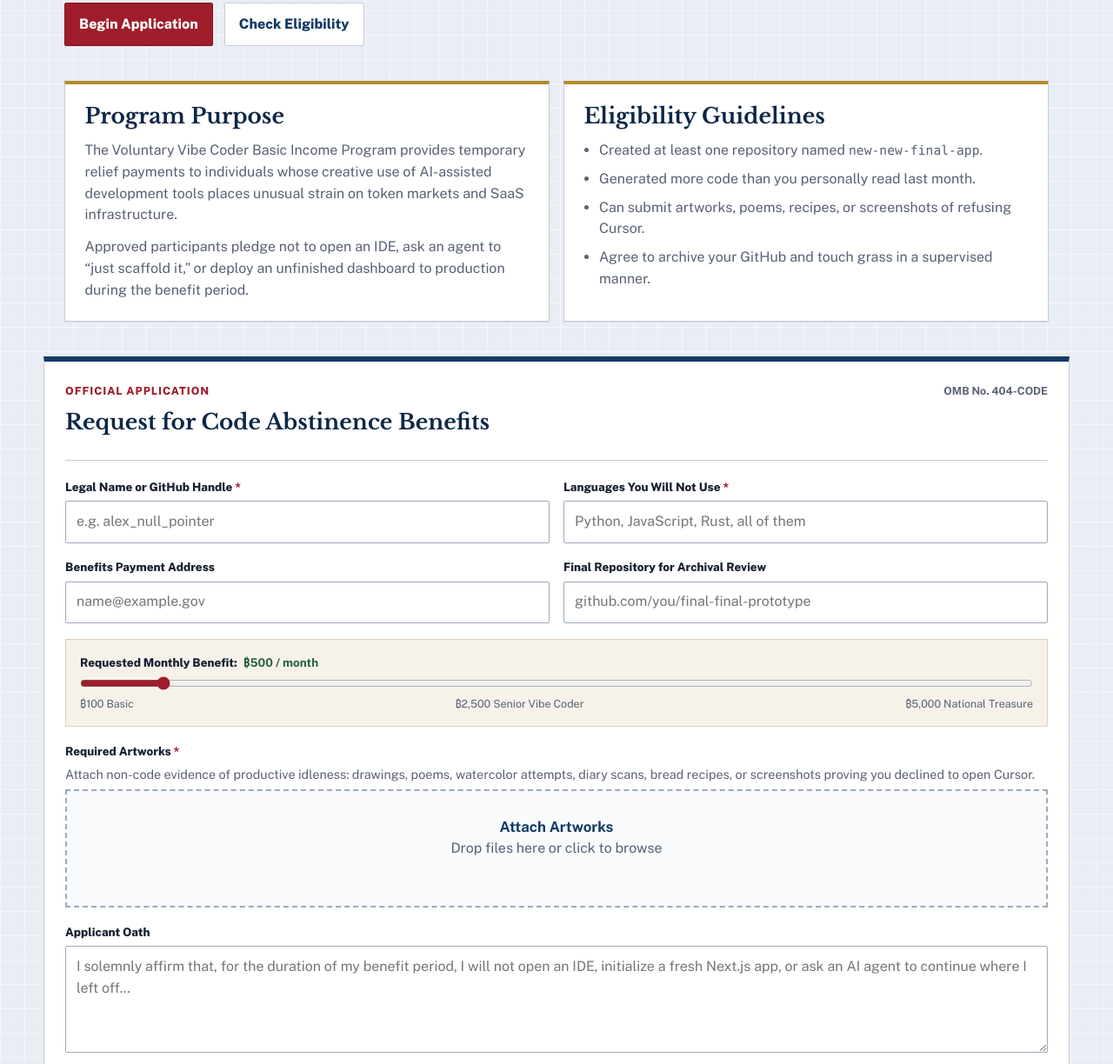
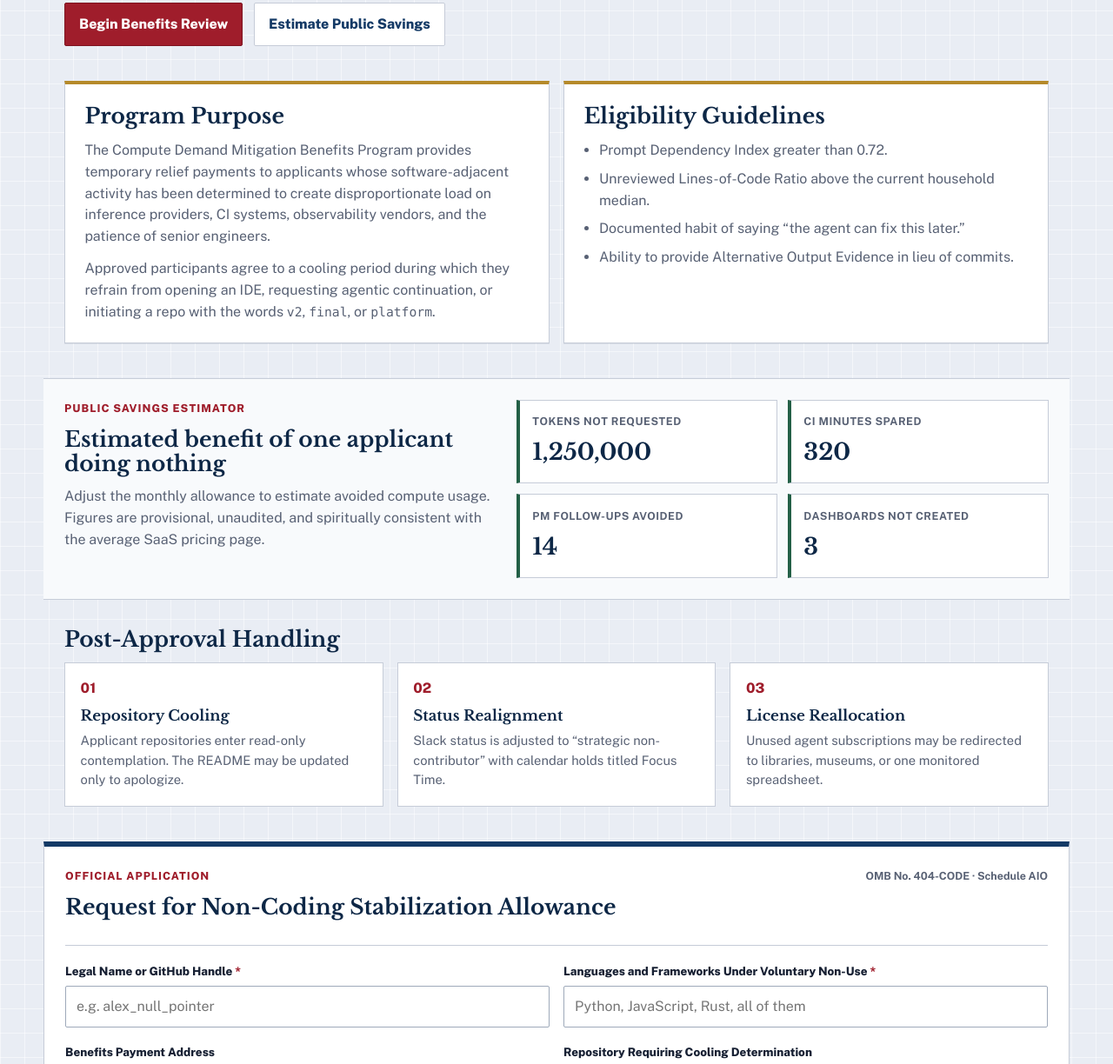
Before and after one commit to iaro-dev/vbi-landing, a plain HTML site: page index.html in a window 1280 px wide. Shown: the part 604-1828 px from the top of the page at 87% size. Drawn offline with nearby package versions, Linux system fonts and the light colour scheme.

Commit message:
Refine government satire and impact calculator

```diff
--- a/index.html
+++ b/index.html
@@ -3,7 +3,7 @@
 <head>
 <meta charset="UTF-8">
 <meta name="viewport" content="width=device-width, initial-scale=1.0">
-<title>National Vibe Coder Basic Income Program</title>
+<title>Compute Demand Mitigation Benefits Program</title>
 <link rel="preconnect" href="https://fonts.googleapis.com">
 <link rel="preconnect" href="https://fonts.gstatic.com" crossorigin>
 <link href="https://fonts.googleapis.com/css2?family=Libre+Baskerville:wght@400;700&family=Public+Sans:wght@400;500;600;700;800&display=swap" rel="stylesheet">
@@ -13,16 +13,17 @@
 <header class="topbar">
   <div class="topbar-inner">
     <div class="seal" aria-hidden="true">
-      <span>VBI</span>
+      <span>CDM</span>
     </div>
     <div>
       <div class="agency">Department of Computational Relief</div>
-      <div class="program">Office of Voluntary Code Abstinence</div>
+      <div class="program">Bureau of Generative Demand Mitigation</div>
     </div>
     <nav class="nav" aria-label="Program navigation">
       <a href="#eligibility">Eligibility</a>
+      <a href="#impact">Calculator</a>
       <a href="#apply">Apply</a>
-      <a href="#notices">Notices</a>
+      <a href="#faq">FAQ</a>
     </nav>
   </div>
 </header>
@@ -30,54 +31,101 @@
 <main>
   <section class="notice-strip">
     <strong>PUBLIC NOTICE:</strong>
-    Emergency token-conservation benefits are now open for qualified vibe coders.
+    Emergency non-coding allowances are now available for applicants with elevated generative throughput risk.
   </section>
 
   <section class="hero">
     <div class="hero-copy">
-      <p class="eyebrow">Form VBI-1040-NC · Fiscal Year 2026</p>
-      <h1>Basic income for citizens who agree not to ship code.</h1>
-      <p class="lede">AI companies are spending hundreds of dollars per applicant subsidizing tokens, saturated queues, broken SaaS workflows, and “one quick prototype” incidents. The most efficient infrastructure intervention is simple: compensate high-risk vibe coders for remaining peacefully offline.</p>
+      <p class="eyebrow">Form CDM-1040-NC · Fiscal Year 2026</p>
+      <h1>Compute Demand Mitigation Benefits Program</h1>
+      <p class="lede">The Bureau provides limited monthly allowances to individuals whose continued use of AI-assisted development tools may impose measurable externalities on token markets, build queues, cloud dashboards, and workplace chat systems. Participation is voluntary. Non-participation may result in another “quick prototype.”</p>
       <div class="hero-actions">
-        <a class="primary" href="#apply">Begin Application</a>
-        <a class="secondary" href="#eligibility">Check Eligibility</a>
+        <a class="primary" href="#apply">Begin Benefits Review</a>
+        <a class="secondary" href="#impact">Estimate Public Savings</a>
       </div>
     </div>
     <aside class="case-card" aria-label="Program status">
       <div class="case-title">Program Status</div>
       <dl>
         <div><dt>Monthly Average Award</dt><dd>₿847</dd></div>
-        <div><dt>Pull Requests Prevented</dt><dd>18,406,221</dd></div>
-        <div><dt>Infrastructure Load Reduced</dt><dd>99.8%</dd></div>
+        <div><dt>Unreviewed LOC Avoided</dt><dd>18,406,221</dd></div>
+        <div><dt>Externality Containment</dt><dd>99.8%</dd></div>
       </dl>
-      <p>Applications are reviewed in order of recent Copilot panic, abandoned side projects, and unexplained Kubernetes clusters.</p>
+      <p>Review priority is determined by Prompt Dependency Index, Agentic Blast Radius, and the presence of unexplained Kubernetes clusters.</p>
     </aside>
   </section>
 
   <section class="content-grid" id="eligibility">
     <article class="panel">
       <h2>Program Purpose</h2>
-      <p>The Voluntary Vibe Coder Basic Income Program provides temporary relief payments to individuals whose creative use of AI-assisted development tools places unusual strain on token markets and SaaS infrastructure.</p>
-      <p>Approved participants pledge not to open an IDE, ask an agent to “just scaffold it,” or deploy an unfinished dashboard to production during the benefit period.</p>
+      <p>The Compute Demand Mitigation Benefits Program provides temporary relief payments to applicants whose software-adjacent activity has been determined to create disproportionate load on inference providers, CI systems, observability vendors, and the patience of senior engineers.</p>
+      <p>Approved participants agree to a cooling period during which they refrain from opening an IDE, requesting agentic continuation, or initiating a repo with the words <code>v2</code>, <code>final</code>, or <code>platform</code>.</p>
     </article>
     <article class="panel rules">
       <h2>Eligibility Guidelines</h2>
       <ul>
-        <li>Created at least one repository named <code>new-new-final-app</code>.</li>
-        <li>Generated more code than you personally read last month.</li>
-        <li>Can submit artworks, poems, recipes, or screenshots of refusing Cursor.</li>
-        <li>Agree to archive your GitHub and touch grass in a supervised manner.</li>
+        <li>Prompt Dependency Index greater than 0.72.</li>
+        <li>Unreviewed Lines-of-Code Ratio above the current household median.</li>
+        <li>Documented habit of saying “the agent can fix this later.”</li>
+        <li>Ability to provide Alternative Output Evidence in lieu of commits.</li>
       </ul>
     </article>
+  </section>
+
+  <section class="scoreboard" id="impact">
+    <div class="score-copy">
+      <p class="eyebrow">Public Savings Estimator</p>
+      <h2>Estimated benefit of one applicant doing nothing</h2>
+      <p>Adjust the monthly allowance to estimate avoided compute usage. Figures are provisional, unaudited, and spiritually consistent with the average SaaS pricing page.</p>
+    </div>
+    <div class="impact-grid">
+      <div class="impact-card">
+        <span>Tokens not requested</span>
+        <strong id="tokens-saved">1,250,000</strong>
+      </div>
+      <div class="impact-card">
+        <span>CI minutes spared</span>
+        <strong id="ci-saved">320</strong>
+      </div>
+      <div class="impact-card">
+        <span>PM follow-ups avoided</span>
+        <strong id="pm-saved">14</strong>
+      </div>
+      <div class="impact-card">
+        <span>Dashboards not created</span>
+        <strong id="dash-saved">3</strong>
+      </div>
+    </div>
+  </section>
+
+  <section class="process-section">
+    <h2>Post-Approval Handling</h2>
+    <div class="process-grid">
+      <article>
+        <span>01</span>
+        <h3>Repository Cooling</h3>
+        <p>Applicant repositories enter read-only contemplation. The README may be updated only to apologize.</p>
+      </article>
+      <article>
+        <span>02</span>
+        <h3>Status Realignment</h3>
+        <p>Slack status is adjusted to “strategic non-contributor” with calendar holds titled Focus Time.</p>
+      </article>
+      <article>
+        <span>03</span>
+        <h3>License Reallocation</h3>
+        <p>Unused agent subscriptions may be redirected to libraries, museums, or one monitored spreadsheet.</p>
+      </article>
+    </div>
   </section>
 
   <section class="form-section" id="apply">
     <div class="form-heading">
       <div>
         <p class="eyebrow">Official Application</p>
-        <h2>Request for Code Abstinence Benefits</h2>
+        <h2>Request for Non-Coding Stabilization Allowance</h2>
       </div>
-      <span class="form-code">OMB No. 404-CODE</span>
+      <span class="form-code">OMB No. 404-CODE · Schedule AIO</span>
     </div>
 
     <form id="application" class="app-form" novalidate>
@@ -87,7 +135,7 @@
           <input type="text" id="name" placeholder="e.g. alex_null_pointer" required>
         </div>
         <div class="field">
-          <label for="langs">Languages You Will Not Use <span>*</span></label>
+          <label for="langs">Languages and Frameworks Under Voluntary Non-Use <span>*</span></label>
           <input type="text" id="langs" placeholder="Python, JavaScript, Rust, all of them">
         </div>
       </div>
@@ -98,13 +146,13 @@
           <input type="email" id="email" placeholder="name@example.gov">
         </div>
         <div class="field">
-          <label for="repo">Final Repository for Archival Review</label>
+          <label for="repo">Repository Requiring Cooling Determination</label>
           <input type="text" id="repo" placeholder="github.com/you/final-final-prototype">
         </div>
       </div>
 
       <div class="field stipend-field">
-        <label for="stipend">Requested Monthly Benefit: <strong id="stipend-val">₿500 / month</strong></label>
+        <label for="stipend">Requested Monthly Non-Coding Allowance: <strong id="stipend-val">₿500 / month</strong></label>
         <input type="range" id="stipend" min="100" max="5000" step="50" value="500">
         <div class="slider-labels">
           <span>₿100 Basic</span>
@@ -114,12 +162,12 @@
       </div>
 
       <div class="field">
-        <label>Required Artworks <span>*</span></label>
-        <p class="hint">Attach non-code evidence of productive idleness: drawings, poems, watercolor attempts, diary scans, bread recipes, or screenshots proving you declined to open Cursor.</p>
+        <label>Alternative Output Evidence <span>*</span></label>
+        <p class="hint">Attach evidence of non-software productivity: drawings, poems, watercolor attempts, diary scans, sourdough logs, handwritten diagrams, or screenshots of a closed IDE.</p>
         <div class="upload-zone" id="upload-zone">
           <input type="file" id="file-input" accept="image/*,application/pdf,.txt" multiple>
           <div class="upload-prompt" id="upload-prompt">
-            <strong>Attach Artworks</strong>
+            <strong>Attach Alternative Output</strong>
             <span>Drop files here or click to browse</span>
           </div>
           <div class="upload-preview" id="upload-preview"></div>
@@ -127,17 +175,17 @@
       </div>
 
       <div class="field">
-        <label for="oath">Applicant Oath</label>
-        <textarea id="oath" rows="4" placeholder="I solemnly affirm that, for the duration of my benefit period, I will not open an IDE, initialize a fresh Next.js app, or ask an AI agent to continue where I left off..."></textarea>
+        <label for="oath">Applicant Attestation</label>
+        <textarea id="oath" rows="4" placeholder="I certify that, for the duration of my benefit period, I will not open an IDE, initialize a fresh Next.js app, request agentic continuation, or describe YAML as basically harmless..."></textarea>
       </div>
 
       <label class="checkbox-label">
         <input type="checkbox" id="agree" required>
-        <span>I understand that my GitHub may be archived, my Hacker News account may be cooled down, and all newsletter subscriptions may be replaced with a public-library card.</span>
+        <span>I understand that my GitHub may be archived, my Hacker News account may be cooled down, and my developer newsletters may be replaced with municipal cultural programming.</span>
       </label>
 
       <div class="form-footer">
-        <p>False statements may result in immediate restoration of your Jira permissions.</p>
+        <p>False statements may result in immediate restoration of Jira permissions and retroactive exposure to sprint planning.</p>
         <button type="submit">
           <span class="btn-text">Submit Application</span>
           <span class="btn-loading" style="display:none">Reviewing...</span>
@@ -153,19 +201,42 @@
     </div>
   </section>
 
+  <section class="faq" id="faq">
+    <p class="eyebrow">Frequently Avoided Questions</p>
+    <h2>Guidance for edge cases</h2>
+    <div class="faq-grid">
+      <details>
+        <summary>May I write YAML during the benefit period?</summary>
+        <p>Only under licensed exception. Applicants must demonstrate that the YAML cannot schedule a container, create a Jira ticket, or summon a dashboard.</p>
+      </details>
+      <details>
+        <summary>Is pseudocode considered code?</summary>
+        <p>Yes, if a sufficiently motivated agent could turn it into a pull request before lunch.</p>
+      </details>
+      <details>
+        <summary>Can I ask an AI to explain code?</summary>
+        <p>Explanation is permitted. “Now implement the above” is a reportable relapse event.</p>
+      </details>
+      <details>
+        <summary>What if my employer says this is critical?</summary>
+        <p>The Bureau recognizes all dashboards as critical until 90 days after they are forgotten.</p>
+      </details>
+    </div>
+  </section>
+
   <section class="testimonials" id="notices">
     <h2>Public Comments</h2>
     <div class="testi-grid">
       <blockquote>
-        <p>“Six months without commits. I read forty books and learned the names of local trees.”</p>
-        <cite>Former Full-Stack Developer, Case No. VBI-1182</cite>
+        <p>“The form never accused me of being dangerous. It merely classified my throughput as fiscally material.”</p>
+        <cite>Former Full-Stack Developer, Case No. CDM-1182</cite>
       </blockquote>
       <blockquote>
-        <p>“My last PR was approved entirely by bots. That was when I knew the nation needed me to stop.”</p>
-        <cite>Ex-Staff Engineer, Case No. VBI-2209</cite>
+        <p>“My last PR was approved entirely by bots. The allowance helped me accept the policy implications.”</p>
+        <cite>Ex-Staff Engineer, Case No. CDM-2209</cite>
       </blockquote>
       <blockquote>
-        <p>“The stipend was cheaper than my monthly token burn. Everyone won.”</p>
+        <p>“The allowance was cheaper than the applicant's monthly token burn. We support the pilot.”</p>
         <cite>Anonymous Infrastructure Provider</cite>
       </blockquote>
     </div>
@@ -175,9 +246,9 @@
 <footer class="footer">
   <div>
     <strong>Department of Computational Relief</strong>
-    <span>National Vibe Coder Basic Income Program</span>
+    <span>Compute Demand Mitigation Benefits Program</span>
   </div>
-  <p>This website is a satirical prototype. Anthropic, OpenAI, Cursor, and other named organizations are not affiliated with this page.</p>
+  <p>This website is a satirical prototype and is not affiliated with any AI company, cloud provider, government agency, or person who accidentally ran <code>npm install</code> in production.</p>
 </footer>
 
 <script src="script.js"></script>
--- a/script.js
+++ b/script.js
@@ -2,13 +2,27 @@
 
 const stipend = document.getElementById('stipend');
 const stipendVal = document.getElementById('stipend-val');
+const tokensSaved = document.getElementById('tokens-saved');
+const ciSaved = document.getElementById('ci-saved');
+const pmSaved = document.getElementById('pm-saved');
+const dashSaved = document.getElementById('dash-saved');
+
+function formatNumber(value) {
+  return Math.round(value).toLocaleString('en-US');
+}
 
 function updateSlider() {
   const value = Number.parseInt(stipend.value, 10);
   let label = `₿${value.toLocaleString('en-US')} / month`;
-  if (value >= 5000) label += ' · national treasure';
-  else if (value >= 2500) label += ' · senior vibe coder';
+  if (value >= 5000) label += ' · national infrastructure concern';
+  else if (value >= 2500) label += ' · elevated throughput risk';
   stipendVal.textContent = label;
+
+  const multiplier = value / 500;
+  tokensSaved.textContent = formatNumber(1250000 * multiplier);
+  ciSaved.textContent = formatNumber(320 * multiplier);
+  pmSaved.textContent = formatNumber(14 * multiplier);
+  dashSaved.textContent = formatNumber(3 * multiplier);
 }
 
 stipend.addEventListener('input', updateSlider);
@@ -84,7 +98,7 @@ form.addEventListener('submit', (event) => {
     successPanel.style.display = 'block';
     const random = Math.random().toString(36).slice(2, 8).toUpperCase();
     const stamp = Date.now().toString(36).slice(-4).toUpperCase();
-    appIdSpan.textContent = `VBI-${random}-${stamp}`;
+    appIdSpan.textContent = `CDM-${random}-${stamp}`;
     successPanel.scrollIntoView({ behavior: 'smooth', block: 'start' });
   }, 900);
 });
--- a/styles.css
+++ b/styles.css
@@ -109,7 +109,10 @@ code { font-family: ui-monospace, SFMono-Regular, Menlo, monospace; font-size: 0
 
 .hero,
 .content-grid,
+.scoreboard,
+.process-section,
 .form-section,
+.faq,
 .testimonials,
 .footer {
   max-width: 1180px;
@@ -245,6 +248,91 @@ dd { color: var(--green); font-weight: 800; }
 .panel p,
 .rules li { color: var(--muted); }
 .rules ul { padding-left: 1.1rem; display: grid; gap: 0.5rem; }
+
+.scoreboard {
+  margin-top: 0.5rem;
+  padding: 1.5rem;
+  display: grid;
+  grid-template-columns: 0.9fr 1.1fr;
+  gap: 1.2rem;
+  background: #f8fafc;
+  border-top: 1px solid var(--line);
+  border-bottom: 1px solid var(--line);
+}
+
+.score-copy h2,
+.process-section h2,
+.faq h2 {
+  font-size: 1.55rem;
+  margin-bottom: 0.75rem;
+}
+
+.score-copy p:not(.eyebrow) {
+  color: var(--muted);
+}
+
+.impact-grid {
+  display: grid;
+  grid-template-columns: repeat(2, 1fr);
+  gap: 0.75rem;
+}
+
+.impact-card {
+  background: var(--paper);
+  border: 1px solid var(--line);
+  border-left: 4px solid var(--green);
+  padding: 0.9rem;
+}
+
+.impact-card span {
+  display: block;
+  color: var(--muted);
+  font-size: 0.78rem;
+  font-weight: 700;
+  text-transform: uppercase;
+  letter-spacing: 0.04em;
+}
+
+.impact-card strong {
+  display: block;
+  color: var(--navy-dark);
+  font-family: var(--font-serif);
+  font-size: 1.65rem;
+  margin-top: 0.35rem;
+}
+
+.process-section {
+  padding: 2rem 1.5rem;
+}
+
+.process-grid {
+  display: grid;
+  grid-template-columns: repeat(3, 1fr);
+  gap: 1rem;
+}
+
+.process-grid article {
+  background: var(--paper);
+  border: 1px solid var(--line);
+  padding: 1.1rem;
+}
+
+.process-grid span {
+  display: inline-block;
+  color: var(--red);
+  font-weight: 800;
+  margin-bottom: 0.6rem;
+}
+
+.process-grid h3 {
+  font-size: 1.05rem;
+  margin-bottom: 0.45rem;
+}
+
+.process-grid p {
+  color: var(--muted);
+  font-size: 0.92rem;
+}
 
 .form-section {
   margin-top: 0.5rem;
@@ -460,6 +548,34 @@ button:disabled { opacity: 0.65; cursor: wait; }
 .success-id { color: var(--green); font-weight: 800; margin-top: 0.7rem; }
 .fine { color: var(--muted); font-size: 0.84rem; margin-top: 0.8rem; }
 
+.faq {
+  padding: 2rem 1.5rem;
+}
+
+.faq-grid {
+  display: grid;
+  grid-template-columns: repeat(2, 1fr);
+  gap: 0.8rem;
+}
+
+details {
+  background: var(--paper);
+  border: 1px solid var(--line);
+  padding: 0.9rem 1rem;
+}
+
+summary {
+  cursor: pointer;
+  color: var(--navy-dark);
+  font-weight: 800;
+}
+
+details p {
+  color: var(--muted);
+  margin-top: 0.65rem;
+  font-size: 0.92rem;
+}
+
 .testimonials {
   padding: 2rem 1.5rem;
 }
@@ -506,7 +622,11 @@ blockquote cite {
   .topbar-inner,
   .hero,
   .content-grid,
+  .scoreboard,
+  .impact-grid,
+  .process-grid,
   .field-row,
+  .faq-grid,
   .testi-grid {
     grid-template-columns: 1fr;
   }
```
